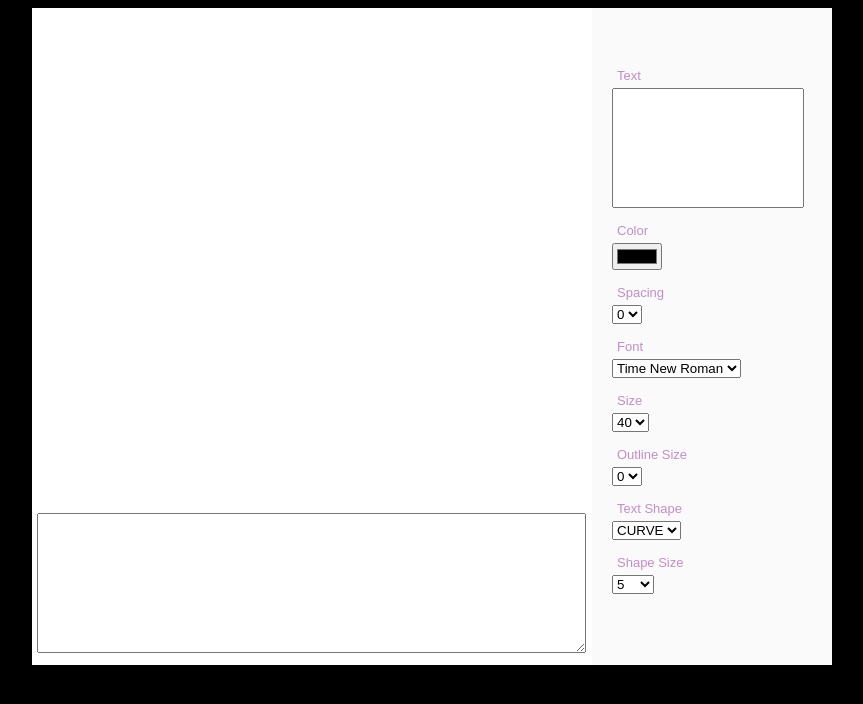
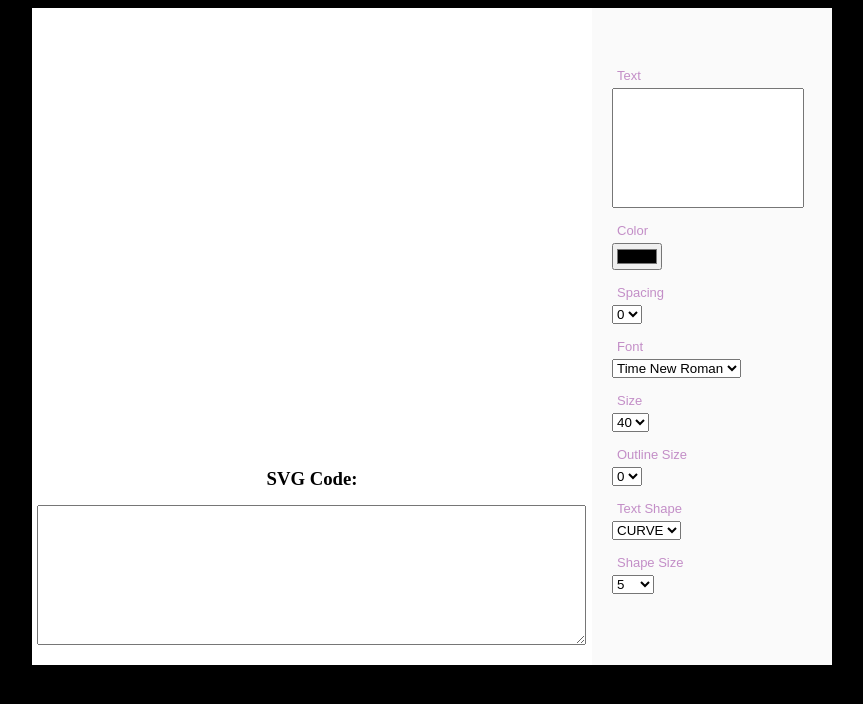
Before and after one commit to softdevelop/Curve-text-effect, a plain HTML site: page index.html in a window 1280 px wide. Shown: the whole page, without its empty margins (208-1071 px from the left). Drawn offline with Linux system fonts and the light colour scheme.

Commit message:
Init code

```diff
--- a/css/style.css
+++ b/css/style.css
@@ -36,7 +36,7 @@ body{
 }
 #drawing{
 	width: 100%;
-	height: 500px;
+	height: 450px;
 }
 #detail{
 	width: 98%;
@@ -65,3 +65,7 @@ body{
 	height: 20px;
 	background: #dadada;
 }
+.resultTitle {
+    text-align: center;
+    margin: 10px;
+}
--- a/index.html
+++ b/index.html
@@ -24,6 +24,7 @@
 			<div class="container">
 				<div class="left">
 					<div id="drawing"></div>
+					<h3 class="resultTitle"> SVG Code: </h3>
 					<textarea id="detail"></textarea>
 				</div>
 				<div class="right">
```
